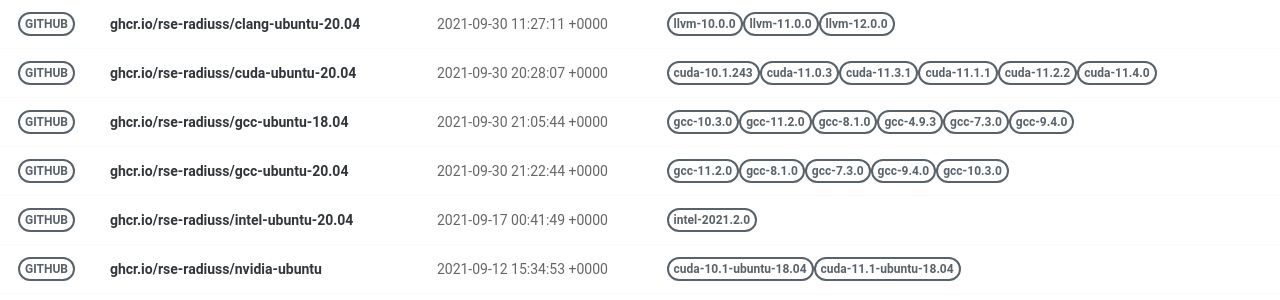
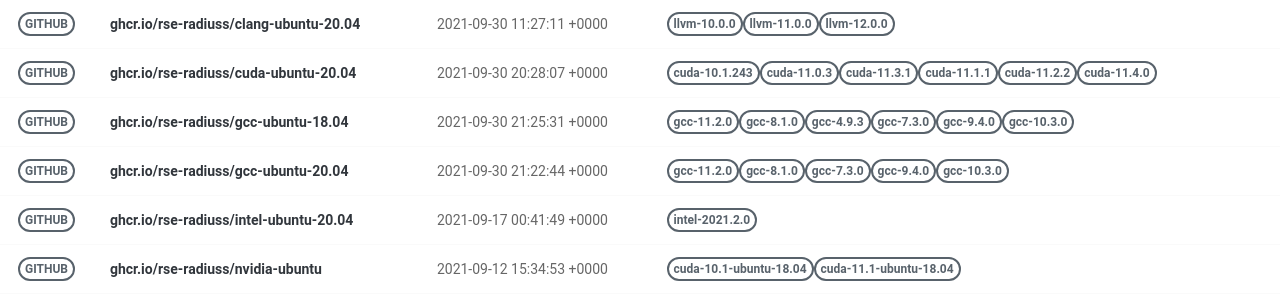
Before and after one commit to rse-ops/docker-images, a Jekyll site: the page built from pages/index.md, in a window 1280 px wide. Shown: the part 179-479 px from the top of the page. Built offline with Jekyll 4.4.1, drawn with Linux system fonts in a browser that asks for light colours; nearby versions of some CDN libraries.

Commit message:
Automated push to update library 2021-09-30

```diff
--- a/_library/ghcr.io-rse-radiuss-gcc-ubuntu-18.04.md
+++ b/_library/ghcr.io-rse-radiuss-gcc-ubuntu-18.04.md
@@ -1,14 +1,11 @@
 ---
 layout: container
 name: ghcr.io/rse-radiuss/gcc-ubuntu-18.04
-updated_at: 2021-09-30 21:05:44.283573
+updated_at: 2021-09-30 21:25:31.601778
 
 
 container_url: https://github.com/orgs/rse-radiuss/packages/container/package/gcc-ubuntu-18.04
 versions:
- - tag: gcc-10.3.0
-   dockerfile: https://github.com/rse-radiuss/docker-images/blob/main/ubuntu/gcc/Dockerfile
-   manifest: https://crane.ggcr.dev/manifest/ghcr.io/rse-radiuss/gcc-ubuntu-18.04:gcc-10.3.0
  - tag: gcc-11.2.0
    dockerfile: https://github.com/rse-radiuss/docker-images/blob/main/ubuntu/gcc/Dockerfile
    manifest: https://crane.ggcr.dev/manifest/ghcr.io/rse-radiuss/gcc-ubuntu-18.04:gcc-11.2.0
```
Also changed, not shown: other parts of _library/ghcr.io-rse-radiuss-gcc-ubuntu-18.04.md (+3 -0 lines).
